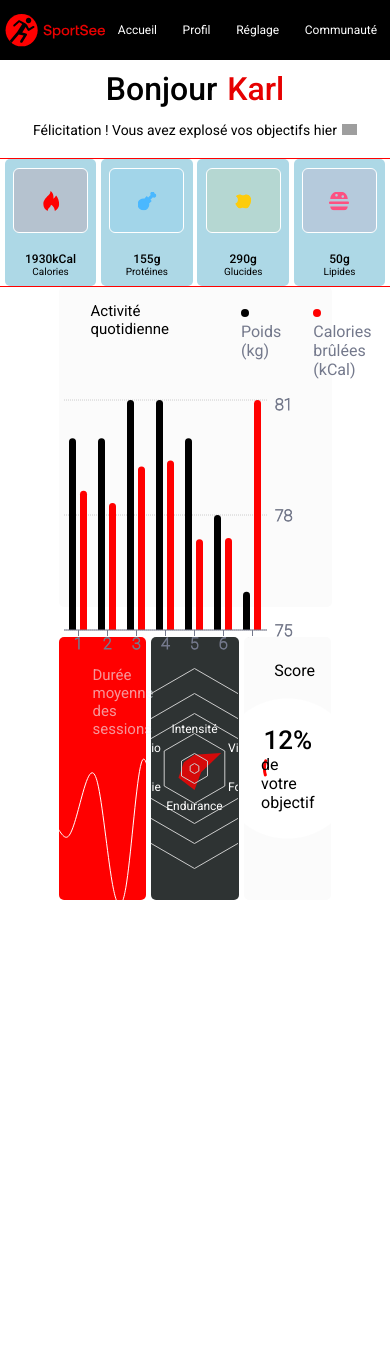
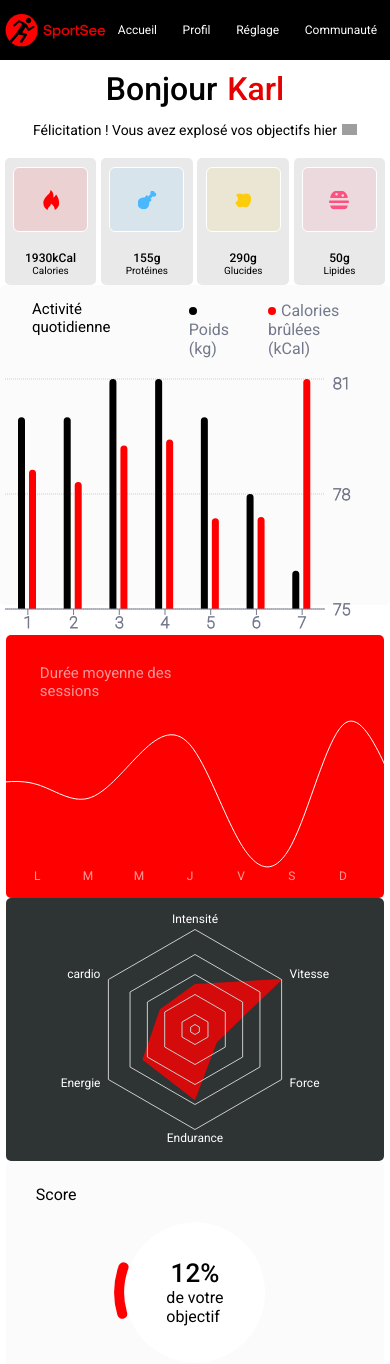
Before and after one commit to denisk13005/sportsee, a React (Create React App) app: page /12 in a window 390 px wide. Shown: the top 1364 px of the page. Before the commit the page ends 935 px from the top, so only its background shows below. Built offline with nearby package versions, Linux system fonts and the light colour scheme; grey boxes are pictures that could not be loaded.

Commit message:
mobile graph ok

```diff
--- a/src/components/CardInfo.jsx
+++ b/src/components/CardInfo.jsx
@@ -11,7 +11,7 @@ import PropTypes from 'prop-types'
  */
 const CardInfo = ({ icone, number, unit, type }) => {
   return (
-    <div className="cardInfoContainer" style={{ backgroundColor: 'lightBlue' }}>
+    <div className="cardInfoContainer">
       <div className="imgContainer" id={type}>
         <img src={icone} alt="icone" />
       </div>
--- a/src/styles/components/cardInfo.scss
+++ b/src/styles/components/cardInfo.scss
@@ -1,7 +1,7 @@
 .cardInfoContainer {
   display: flex;
   align-items: center;
-  background-color: #fbfbfb;
+  background-color: #e9e9e9;
   width: 100%;
   height: 20%;
   border-radius: 5px;
--- a/src/styles/pages/dashboard.scss
+++ b/src/styles/pages/dashboard.scss
@@ -18,7 +18,9 @@
     }
     .graphsContainer {
       width: 70%;
-      height: 613px;
+      @media screen and (max-width: 900px) {
+        width: 100%;
+      }
       .dailyActivity {
         width: 100%;
         height: 320px;
@@ -27,15 +29,23 @@
       }
       .otherGraph {
         width: 100%;
-        height: 263px;
         margin-top: 30px;
         display: flex;
         justify-content: space-between;
+        @media screen and (max-width: 900px) {
+          flex-direction: column;
+          align-items: center;
+          width: 97%;
+          margin: 30px auto;
+        }
         .averageSessions {
           background-color: #ff0000;
           width: 32%;
           height: 263px;
           border-radius: 5px;
+          @media screen and (max-width: 900px) {
+            width: 100%;
+          }
           .pDescription {
             font-size: 15px;
             color: aliceblue;
@@ -52,6 +62,9 @@
           display: flex;
           justify-content: center;
           align-items: center;
+          @media screen and (max-width: 900px) {
+            width: 100%;
+          }
         }
         .score {
           width: 32%;
@@ -59,6 +72,9 @@
           border-radius: 5px;
           background-color: #fbfbfb;
           position: relative;
+          @media screen and (max-width: 900px) {
+            width: 100%;
+          }
           .pScore {
             margin-left: 30px;
             margin-top: 24px;
@@ -94,7 +110,6 @@
       flex-direction: column;
       justify-content: space-between;
       margin-left: 20px;
-      border: 1px solid red;
       @media screen and (max-width: 900px) {
         width: 100%;
         height: 15vh;
@@ -102,13 +117,6 @@
         justify-content: space-evenly;
         flex-direction: row;
       }
-      // .cardInfoContainer {
-      //   width: 100%;
-      //   @media screen and (max-width: 900px) {
-      //     width: 20%;
-      //     margin: 0 auto;
-      //   }
-      // }
     }
   }
 }
```
